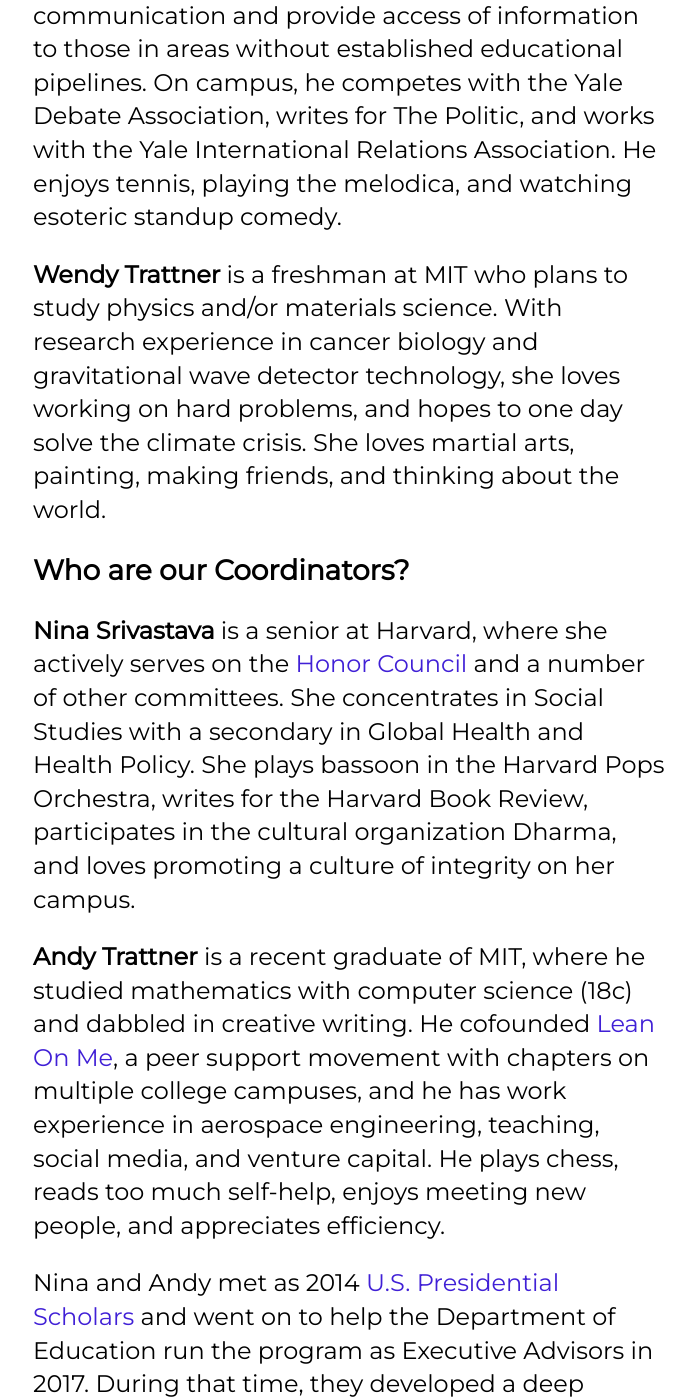
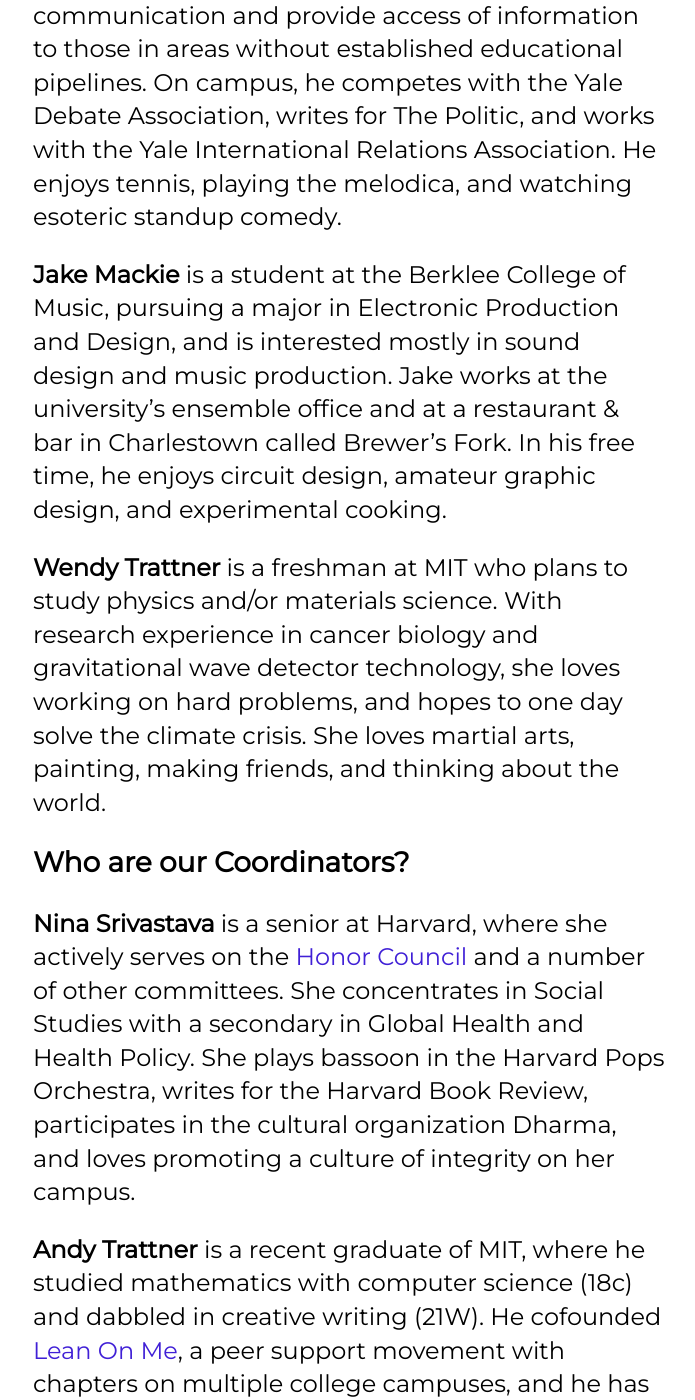
Before and after one commit to edspective/edspective.github.io, a Jekyll site: the page built from _pages/about.md, in a window 1280 px wide and 1400 px high, scrolled down 1710 px. Shown: the whole window, without its empty margins (291-986 px from the left). Built offline with Jekyll 4.4.1, drawn with Linux system fonts in a browser that asks for light colours; nearby versions of some CDN libraries; some web fonts are replaced.

Commit message:
Update about.md

```diff
--- a/_pages/about.md
+++ b/_pages/about.md
@@ -18,13 +18,15 @@
 
 **Trent Kannegieter** is a first year at Yale, where he plans to study some combination of history and social sciences. Born and raised in Daphne, Alabama, he seeks to both bridge divides in communication and provide access of information to those in areas without established educational pipelines. On campus, he competes with the Yale Debate Association, writes for The Politic, and works with the Yale International Relations Association. He enjoys tennis, playing the melodica, and watching esoteric standup comedy.
 
+**Jake Mackie** is a student at the Berklee College of Music, pursuing a major in Electronic Production and Design, and is interested mostly in sound design and music production. Jake works at the university's ensemble office and at a restaurant & bar in Charlestown called Brewer's Fork. In his free time, he enjoys circuit design, amateur graphic design, and experimental cooking.
+
 **Wendy Trattner** is a freshman at MIT who plans to study physics and/or materials science. With research experience in cancer biology and gravitational wave detector technology, she loves working on hard problems, and hopes to one day solve the climate crisis. She loves martial arts, painting, making friends, and thinking about the world.
 
 ## Who are our Coordinators?
 
 **Nina Srivastava** is a senior at Harvard, where she actively serves on the <a href="http://www.thecrimson.com/article/2015/9/2/college-launches-honor-code/" target="_blank">Honor Council</a> and a number of other committees. She concentrates in Social Studies with a secondary in Global Health and Health Policy. She plays bassoon in the Harvard Pops Orchestra, writes for the Harvard Book Review, participates in the cultural organization Dharma, and loves promoting a culture of integrity on her campus.
 
-**Andy Trattner** is a recent graduate of MIT, where he studied mathematics with computer science (18c) and dabbled in creative writing. He cofounded <a href="https://lean0n.me/" target="_blank">Lean On Me</a>, a peer support movement with chapters on multiple college campuses, and he has work experience in aerospace engineering, teaching, social media, and venture capital. He plays chess, reads too much self-help, enjoys meeting new people, and appreciates efficiency.
+**Andy Trattner** is a recent graduate of MIT, where he studied mathematics with computer science (18c) and dabbled in creative writing (21W). He cofounded <a href="https://lean0n.me/" target="_blank">Lean On Me</a>, a peer support movement with chapters on multiple college campuses, and he has work experience in aerospace engineering, teaching, social media, and venture capital. He plays chess, reads too much self-help, enjoys meeting new people, and appreciates efficiency.
 
 Nina and Andy met as 2014 <a href="https://en.wikipedia.org/wiki/Presidential_Scholars_Program" target="_blank">U.S. Presidential Scholars</a> and went on to help the Department of Education run the program as Executive Advisors in 2017. During that time, they developed a deep respect and admiration for each other, and they decided to work together as much as possible in the future. They currently sit on the board of the alumni association, and they are very excited to have this opportunity to leverage their experience and connections to help others.
 
```
